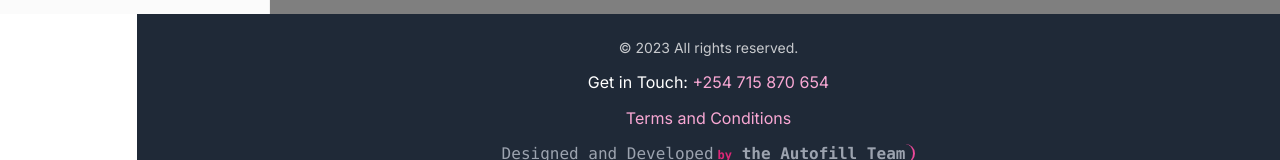
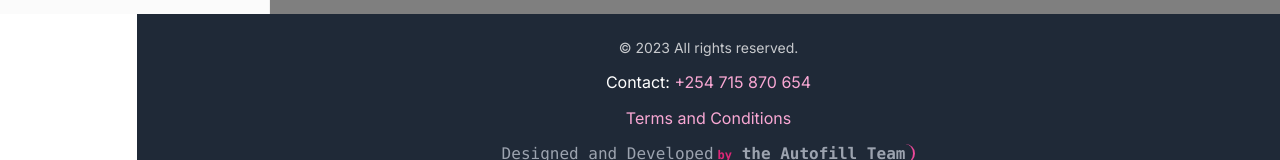
Before and after one commit to gerkim62/autofill-ai, a Next.js app: page / in a window 1280 px wide. Shown: the part 786-946 px from the top of the page. Built offline with nearby package versions, Linux system fonts and the light colour scheme.

Commit message:
fixed footer

```diff
--- a/components/Footer.tsx
+++ b/components/Footer.tsx
@@ -4,11 +4,11 @@ function Footer() {
   return (
     <footer className="bg-gray-800 text-white py-6 mt-auto lg:ml-[137px]">
       <div className="container mx-auto flex flex-col justify-center items-center">
-        <p className="text-sm opacity-75 mb-3">
+        <p className="text-sm opacity-75 mb-3 whitespace-nowrap">
           &copy; {new Date().getFullYear()} All rights reserved.
         </p>
         <p className="text-base mb-3">
-          Get in Touch:{" "}
+        Contact:{" "}
           <a
             href="https://wa.me/254715870654"
             target="_blank"
@@ -24,7 +24,7 @@ function Footer() {
             href="https://autofillai.com/terms"
             target="_blank"
             rel="noopener noreferrer"
-            className="text-pink-300 hover:underline"
+            className="text-pink-300 hover:underline whitespace-nowrap"
           >
             Terms and Conditions
           </a>
```
